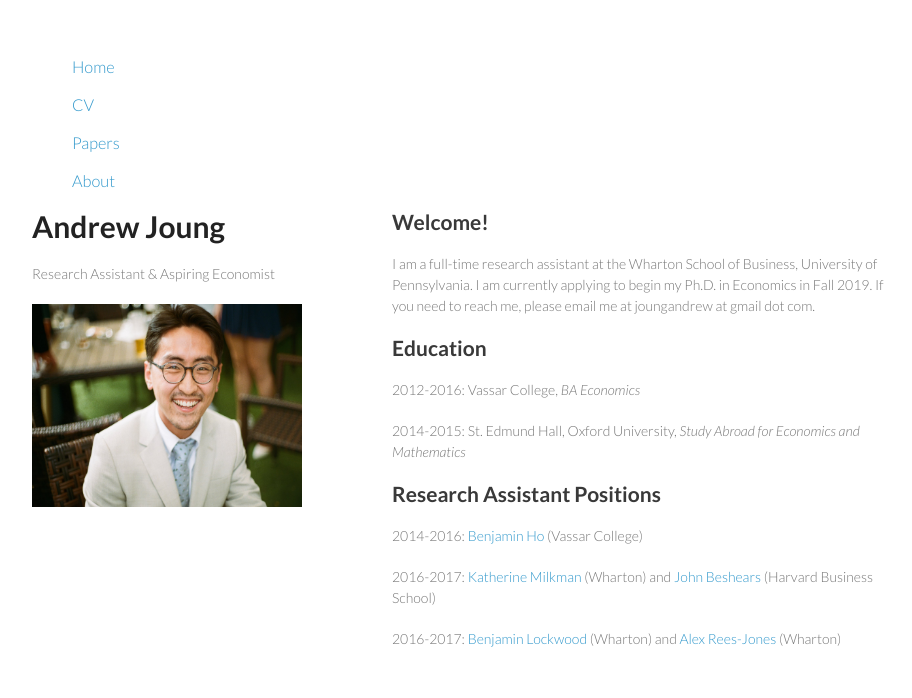
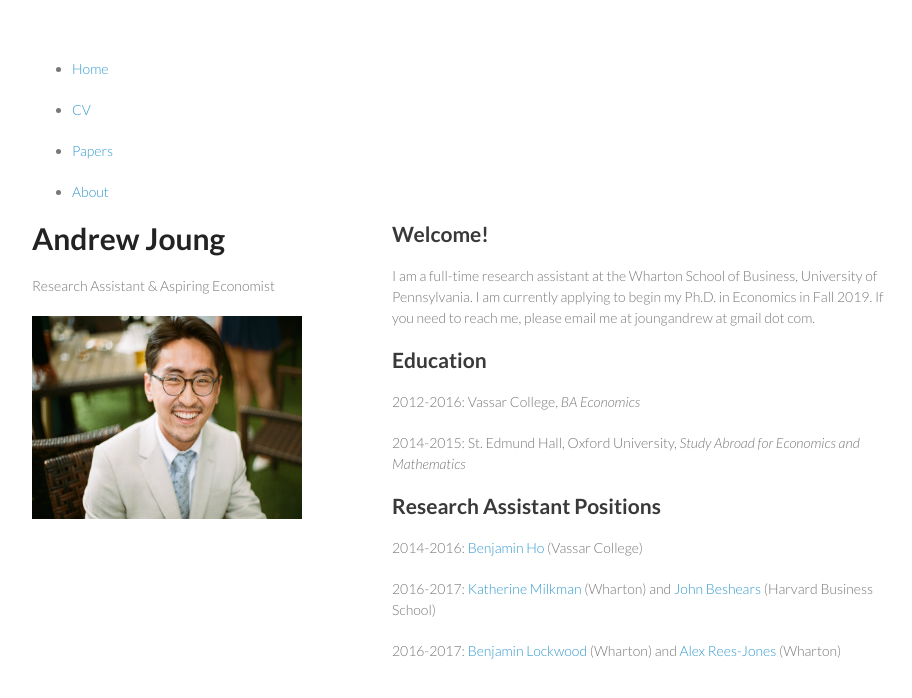
Before and after one commit to sxfinance/sxia.github.io, a Jekyll site: the page index.html, which Jekyll copies as it is, in a window 1280 px wide. Shown: the top 698 px of the page, without its empty margins (178-1090 px from the left). Built offline with Jekyll 4.4.1, drawn with Linux system fonts in a browser that asks for light colours.

Commit message:
Update index.html

```diff
--- a/index.html
+++ b/index.html
@@ -24,10 +24,10 @@
 <body>
 <div class="wrapper">
       <ul>
-      	<h3><p class="text"><a href="https://anjoung.github.io/">Home</a></p></h3>
-	<h3><p class="view"><a href="https://anjoung.github.io/cv/cv.pdf">CV</a></p></h3>
-	<h3><p class="view"><a href="https://anjoung.github.io/papers.html">Papers</a></p></h3>
-	<h3><p class="view"><a href="https://anjoung.github.io/about.html">About</a></p></h3>
+      	<li><p class="text"><a href="https://anjoung.github.io/">Home</a></p></li>
+	<li><p class="view"><a href="https://anjoung.github.io/cv/cv.pdf">CV</a></p></li>
+	<li><p class="view"><a href="https://anjoung.github.io/papers.html">Papers</a></p></li>
+	<li><p class="view"><a href="https://anjoung.github.io/about.html">About</a></p></li>
       </ul>
       <header>
         <h1>Andrew Joung</h1>
```
